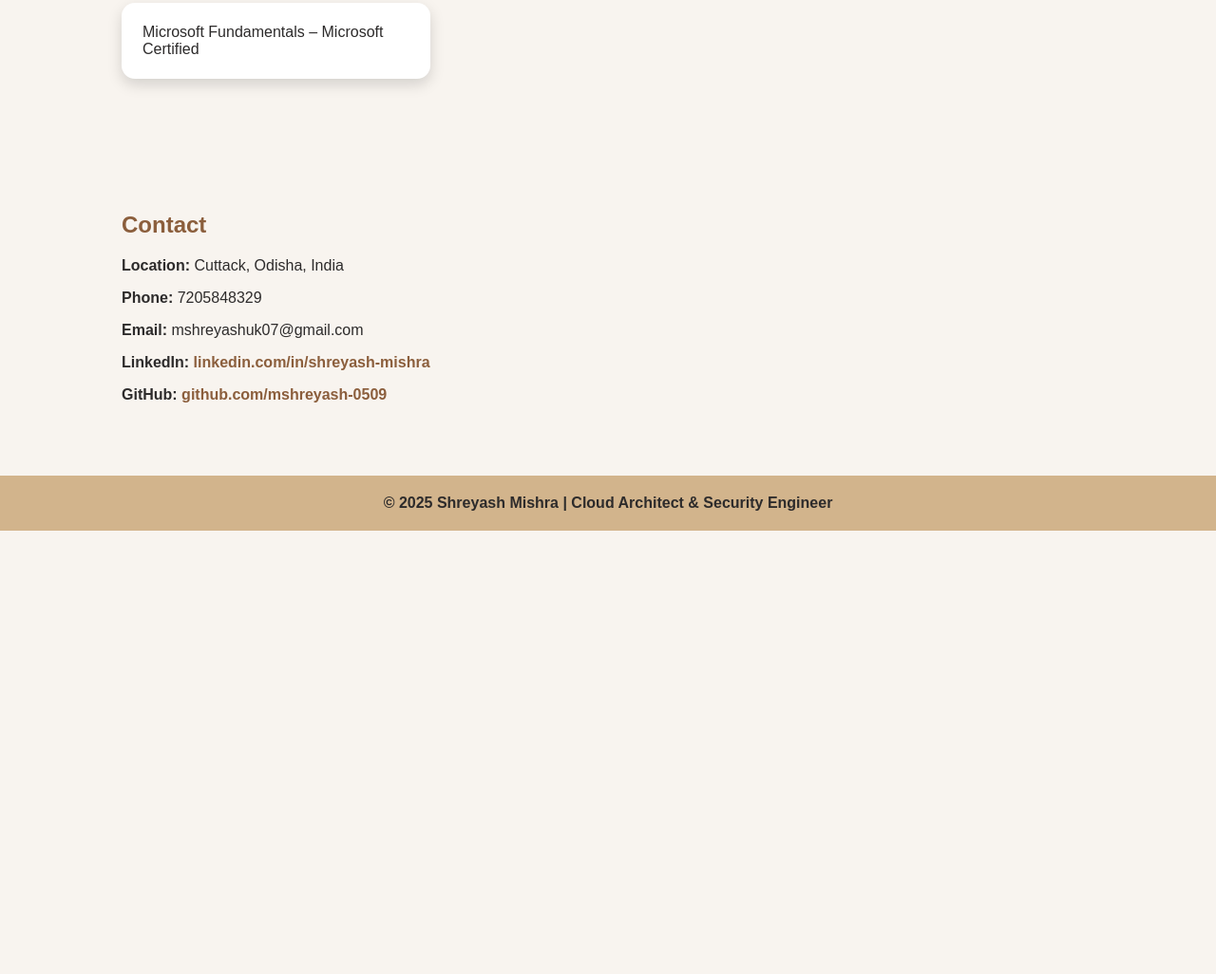
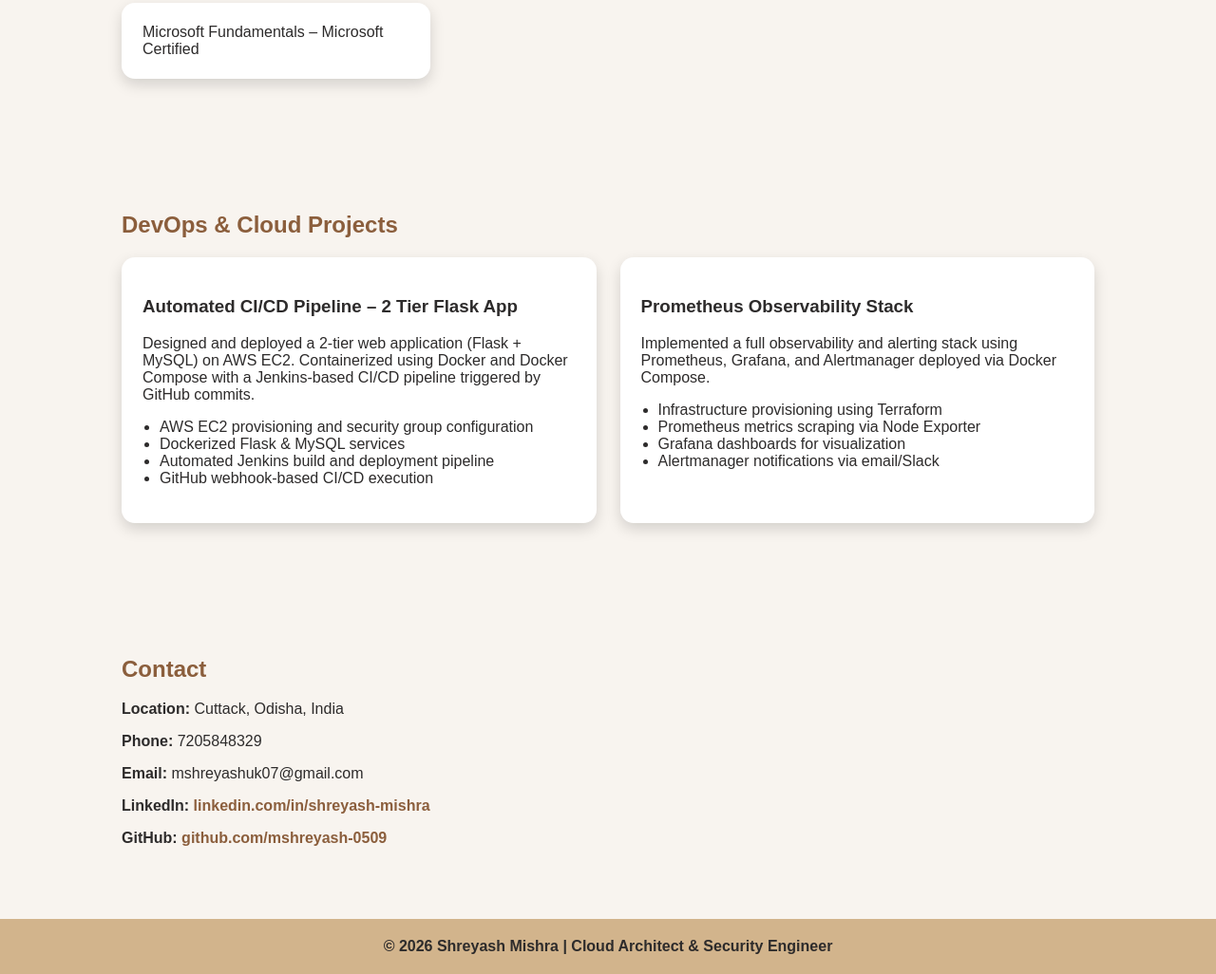
Before and after one commit to mshreyash-0509/shreyash-portfolio, a plain HTML site: page index.html in a window 1280 px wide. Shown: the part 2291-3317 px from the top of the page at 95% size. Before the commit the page ends 2850 px from the top, so only its background shows below. Drawn offline with Linux system fonts and the light colour scheme.

Commit message:
Added DevOps projects to portfolio

```diff
--- a/index.html
+++ b/index.html
@@ -222,6 +222,42 @@
     </div>
 </section>
 
+<!-- PROJECTS -->
+<section id="projects" class="section">
+    <h1>DevOps & Cloud Projects</h1>
+
+    <div class="cards">
+        <div class="card">
+            <h3>Automated CI/CD Pipeline – 2 Tier Flask App</h3>
+            <p>
+                Designed and deployed a 2-tier web application (Flask + MySQL) on AWS EC2.
+                Containerized using Docker and Docker Compose with a Jenkins-based CI/CD
+                pipeline triggered by GitHub commits.
+            </p>
+            <ul>
+                <li>AWS EC2 provisioning and security group configuration</li>
+                <li>Dockerized Flask & MySQL services</li>
+                <li>Automated Jenkins build and deployment pipeline</li>
+                <li>GitHub webhook-based CI/CD execution</li>
+            </ul>
+        </div>
+
+        <div class="card">
+            <h3>Prometheus Observability Stack</h3>
+            <p>
+                Implemented a full observability and alerting stack using Prometheus,
+                Grafana, and Alertmanager deployed via Docker Compose.
+            </p>
+            <ul>
+                <li>Infrastructure provisioning using Terraform</li>
+                <li>Prometheus metrics scraping via Node Exporter</li>
+                <li>Grafana dashboards for visualization</li>
+                <li>Alertmanager notifications via email/Slack</li>
+            </ul>
+        </div>
+    </div>
+</section>
+
 <!-- CONTACT -->
 <section id="contact" class="section">
     <h1>Contact</h1>
@@ -243,7 +279,7 @@
 </section>
 
 <footer>
-    © 2025 Shreyash Mishra | Cloud Architect & Security Engineer
+    © 2026 Shreyash Mishra | Cloud Architect & Security Engineer
 </footer>
 
 </body>
```
Also changed, not shown: projects.html (+35 -0 lines).
